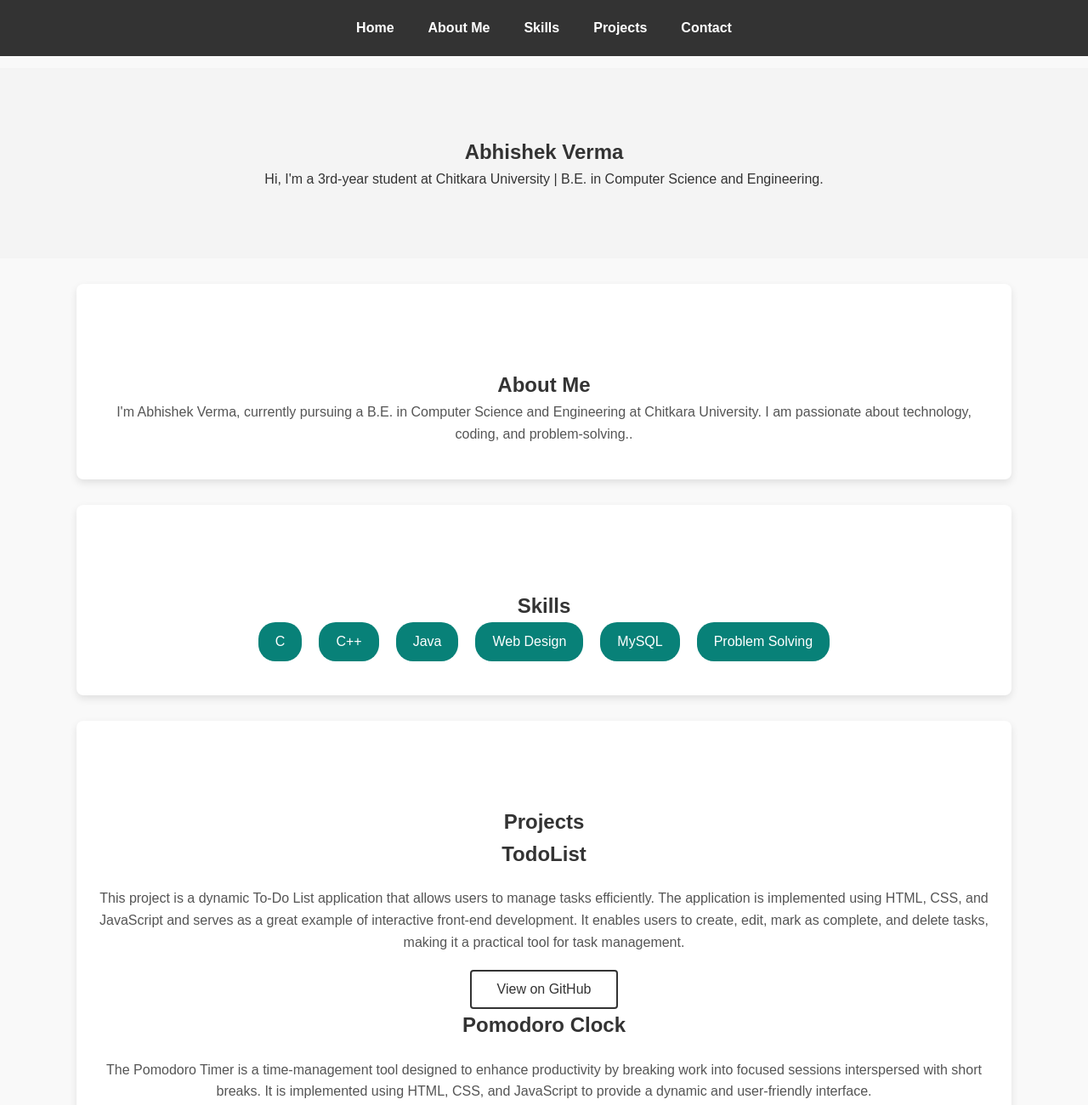
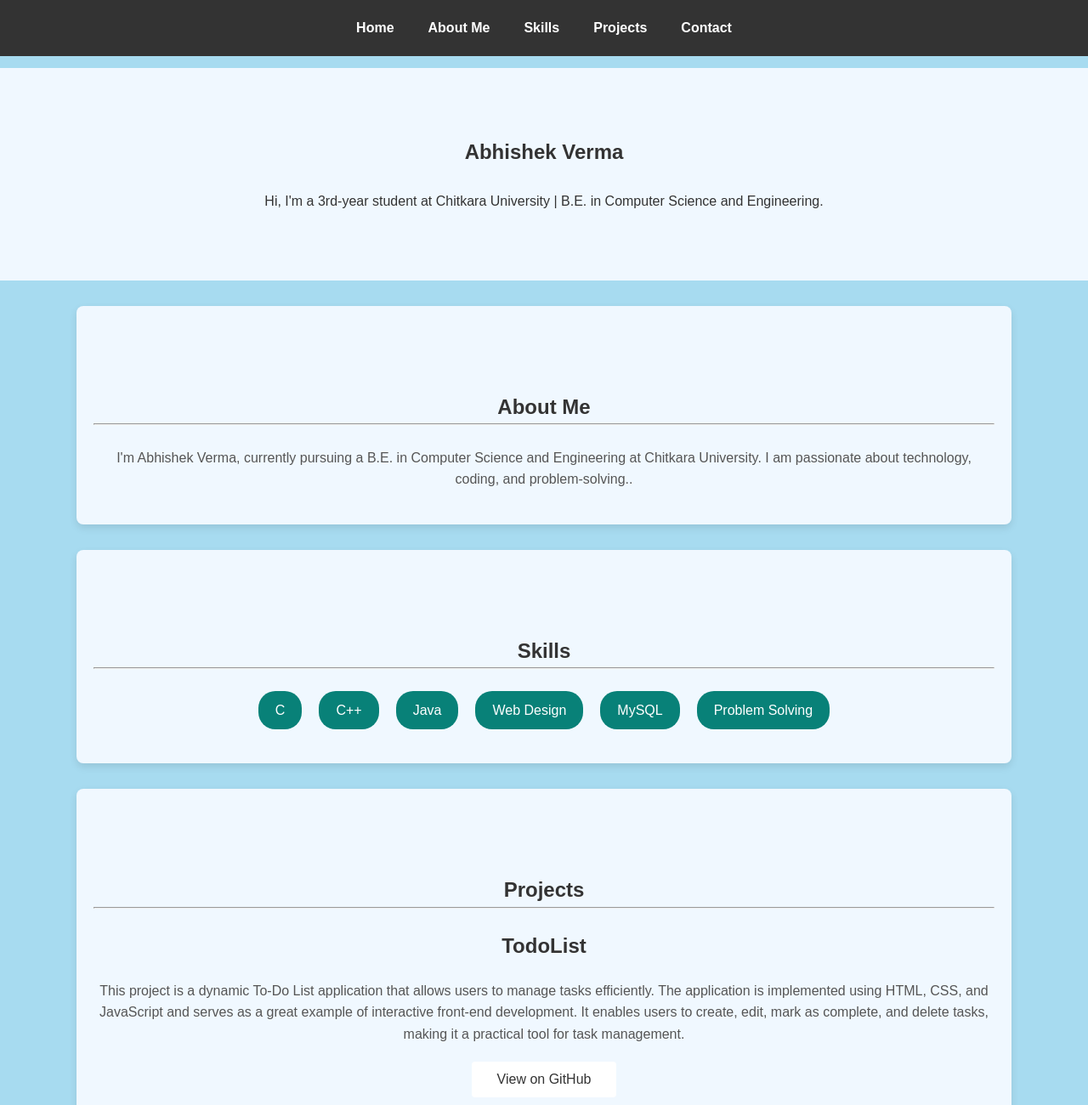
Before and after one commit to abskvrma/Portfolio, a plain HTML site: page index.html in a window 1280 px wide. Shown: the top 1300 px of the page at 85% size. Drawn offline with Linux system fonts and the light colour scheme.

Commit message:
new other commit

```diff
--- a/index.html
+++ b/index.html
@@ -20,18 +20,18 @@
   </header>
 
   <section id="home">
-    <h1>Abhishek Verma</h1>
+    <h1>Abhishek Verma</h1><br>
     <p>Hi, I'm a 3rd-year student at Chitkara University | B.E. in Computer Science and Engineering.</p>
   </section>
 
   <section id="about">
-    <h2>About Me</h2>
+    <h2>About Me</h2><hr><br>
     <p>I'm Abhishek Verma, currently pursuing a B.E. in Computer Science and Engineering at Chitkara
         University. I am passionate about technology, coding, and problem-solving..</p>
   </section>
 
   <section id="skills">
-    <h2>Skills</h2>
+    <h2>Skills</h2><hr><br>
     <ul>
       <li>C</li>
       <li>C++</li>
@@ -43,12 +43,12 @@
   </section>
 
   <section id="projects">
-    <h2>Projects</h2>
+    <h2>Projects</h2><hr><br>
     <div class="project">
       <h4>TodoList</h4>
       <p>This project is a dynamic To-Do List application that allows users to manage tasks efficiently. The application is implemented using HTML, CSS, and JavaScript and serves as a great example of interactive front-end development. It enables users to create, edit, mark as complete, and delete tasks, making it a practical tool for task management.</p>
 
-      <a href="https://github.com/abskvrma/todolist" target="_blank"><button class="normal">View on GitHub</button></a>
+      <a href="https://github.com/abskvrma/todolist" target="_blank"><button class="normal">View on GitHub</button></a><br><br>
 
 
       <h4>Pomodoro Clock</h4>
@@ -62,7 +62,7 @@
   </section>
 
   <section id="contact">
-    <h2>Contact Me</h2>
+    <h2>Contact Me</h2><hr><br>
     <form action="#" method="post">
       <input type="text" placeholder="Your Name" required>
       <input type="email" placeholder="Your Email" required>
--- a/style.css
+++ b/style.css
@@ -7,8 +7,13 @@
 body {
   font-family: 'Arial', sans-serif;
   line-height: 1.6;
-  background-color: #f9f9f9;
+  background-color: rgb(167, 219, 240);
   color: #333;
+}
+
+p{
+  font-size: 16px;
+  font-weight: 500;
 }
 
 h1, h2, h4 {
@@ -49,24 +54,30 @@ header nav ul li a:hover {
 }
 
 section {
-  padding: 40px 20px;
+  padding: 20px 20px;
   text-align: center;
   margin-top: 80px;
 }
 
 #home {
-  background: #f4f4f4;
+  background: aliceblue;
   padding: 80px 20px;
   text-align: center;
 }
 
+#projects div a button{
+  border: none;
+}
+
 #about, #skills, #projects, #contact {
-  background: #fff;
+  background: aliceblue;
   margin: 30px auto;
+
   border-radius: 8px;
   box-shadow: 0 4px 10px rgba(0, 0, 0, 0.1);
   padding: 40px 20px;
   max-width: 1100px;
+
 }
 
 #about, #skills, #projects, #contact {
```
